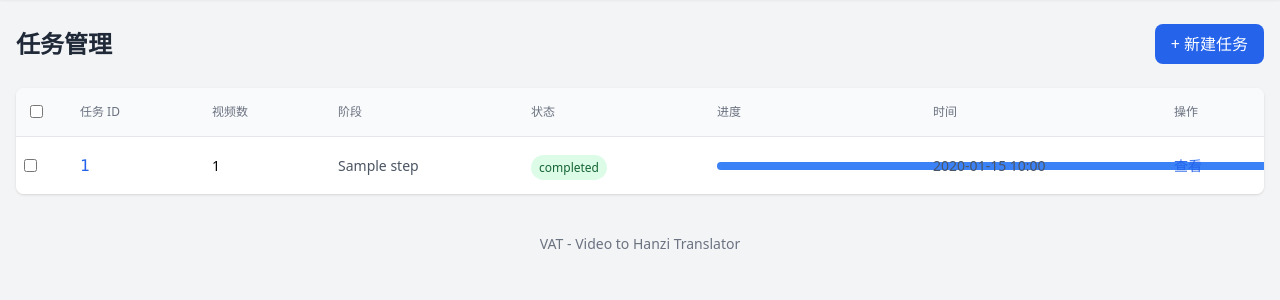
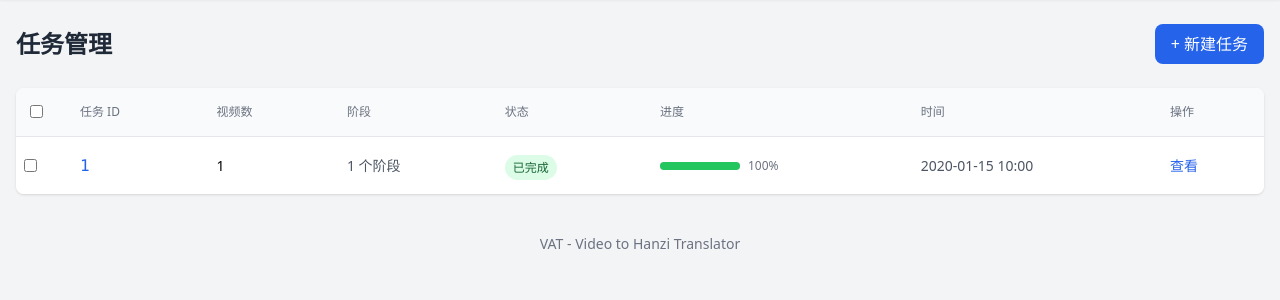
Before and after one commit to 112292454/vat, a FastAPI app: template vat/web/templates/tasks.html in a window 1280 px wide. Shown: the part 53-353 px from the top of the page. Run offline with FastAPI, Linux system fonts and the light colour scheme; the template is opened without the code that fills it: most values are stand-ins (such as "Sample title", 1, 10 or a date in 2020); some libraries are stand-ins or nearby versions.

Commit message:
fix(webui): 任务页UX优化 - 状态中文化、进度条改进、新建任务性能、日志ANSI过滤
- tasks.html: 状态中文化(已完成/运行中/失败/已取消)，进度条显示百分比数字+颜色区分(绿/蓝/红)，阶段列缩短为"N个阶段"
- task_detail.html: 状态中文化，partial_completed 支持
- task_new.html: 截断提示(视频数量过多时)
- app.py: 新建任务页只加载选中视频(单视频入口)或限制200条(无参访问)，避免2980个DOM元素
- routes/tasks.py: SSE日志流和静态日志内容过滤ANSI转义序列(\x1b[...m)

```diff
--- a/vat/web/app.py
+++ b/vat/web/app.py
@@ -395,12 +395,26 @@
             videos_in_playlist = playlist_service.get_playlist_videos(playlist_id)
             playlist_video_count = len(videos_in_playlist)
 
-    # 获取所有视频
-    all_videos = db.list_videos(playlist_id=playlist_id) if playlist_id else db.list_videos()
+    # 获取视频列表（优化：避免加载全部视频到 DOM）
+    MAX_VIDEOS_NO_PLAYLIST = 200
+    truncated = False
+
+    if playlist_id:
+        # 有 playlist：加载该 playlist 的全部视频
+        all_videos = db.list_videos(playlist_id=playlist_id)
+    elif selected_video_ids:
+        # 有明确选中的视频：只加载选中的视频
+        all_videos = [v for vid in selected_video_ids if (v := db.get_video(vid))]
+    else:
+        # 无过滤条件（直接访问 /tasks/new）：限制加载数量
+        all_videos = db.list_videos()
+        if len(all_videos) > MAX_VIDEOS_NO_PLAYLIST:
+            truncated = True
+            all_videos = all_videos[:MAX_VIDEOS_NO_PLAYLIST]
 
     # 批量获取进度（消除 N+1）
-    all_video_ids = [v.id for v in all_videos]
-    progress_map = db.batch_get_video_progress(all_video_ids) if all_video_ids else {}
+    all_video_ids_list = [v.id for v in all_videos]
+    progress_map = db.batch_get_video_progress(all_video_ids_list) if all_video_ids_list else {}
 
     video_list = []
     for v in all_videos:
@@ -431,7 +445,8 @@
         "playlist_id": playlist_id,
         "playlist_title": playlist_title,
         "playlist_video_count": playlist_video_count,
-        "back_url": back_url
+        "back_url": back_url,
+        "truncated": truncated
     })
 
 
--- a/vat/web/templates/task_new.html
+++ b/vat/web/templates/task_new.html
@@ -19,6 +19,12 @@
                     <p class="text-blue-800">已选择 Playlist: <strong>{{ playlist_title }}</strong></p>
                     <p class="text-blue-600 text-sm">包含 {{ playlist_video_count }} 个视频</p>
                     <input type="hidden" name="playlist_id" value="{{ playlist_id }}">
+                </div>
+                {% endif %}
+
+                {% if truncated %}
+                <div class="bg-yellow-50 border border-yellow-200 rounded-lg p-3 mb-3 text-sm text-yellow-800">
+                    ⚠️ 视频数量过多，仅显示前 {{ videos|length }} 个。建议从<a href="/playlists" class="text-blue-600 hover:underline">Playlist 页面</a>或<a href="/" class="text-blue-600 hover:underline">首页</a>选择视频后进入此页面。
                 </div>
                 {% endif %}
 
--- a/vat/web/templates/tasks.html
+++ b/vat/web/templates/tasks.html
@@ -49,20 +49,33 @@
                         </a>
                     </td>
                     <td class="px-6 py-4 text-sm">{{ task.video_ids|length }}</td>
-                    <td class="px-6 py-4 text-sm text-gray-600">{{ task.steps|join(', ') }}</td>
+                    <td class="px-6 py-4 text-sm text-gray-600" title="{{ task.steps|join(', ') }}">
+                        {{ task.steps|length }} 个阶段
+                    </td>
                     <td class="px-6 py-4">
                         <span class="px-2 py-1 text-xs rounded-full
                             {% if task.status == 'completed' %}bg-green-100 text-green-800
+                            {% elif task.status == 'partial_completed' %}bg-orange-100 text-orange-800
                             {% elif task.status == 'running' %}bg-blue-100 text-blue-800
                             {% elif task.status == 'failed' %}bg-red-100 text-red-800
                             {% elif task.status == 'cancelled' %}bg-gray-100 text-gray-800
                             {% else %}bg-yellow-100 text-yellow-800{% endif %}">
-                            {{ task.status }}
+                            {% if task.status == 'completed' %}已完成
+                            {% elif task.status == 'partial_completed' %}部分完成
+                            {% elif task.status == 'running' %}运行中
+                            {% elif task.status == 'failed' %}失败
+                            {% elif task.status == 'cancelled' %}已取消
+                            {% else %}{{ task.status }}{% endif %}
                         </span>
                     </td>
                     <td class="px-6 py-4">
-                        <div class="w-24 bg-gray-200 rounded-full h-2">
-                            <div class="bg-blue-500 h-2 rounded-full" style="width: {{ (task.progress * 100)|int }}%"></div>
+                        {% set pct = (task.progress * 100)|int %}
+                        {% if task.status == 'completed' %}{% set pct = 100 %}{% endif %}
+                        <div class="flex items-center space-x-2">
+                            <div class="w-20 bg-gray-200 rounded-full h-2">
+                                <div class="h-2 rounded-full {% if task.status == 'failed' %}bg-red-500{% elif task.status == 'completed' %}bg-green-500{% else %}bg-blue-500{% endif %}" style="width: {{ pct }}%"></div>
+                            </div>
+                            <span class="text-xs text-gray-500 w-8">{{ pct }}%</span>
                         </div>
                     </td>
                     <td class="px-6 py-4 text-sm text-gray-600">{{ task.created_at[:16] }}</td>
```
Also changed, not shown: vat/web/routes/tasks.py (+5 -2 lines), vat/web/templates/task_detail.html (+13 -3 lines).
